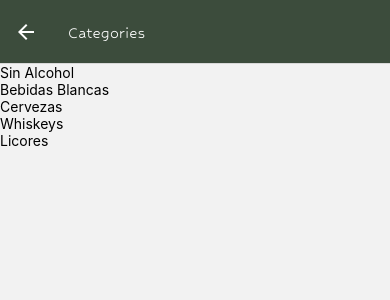
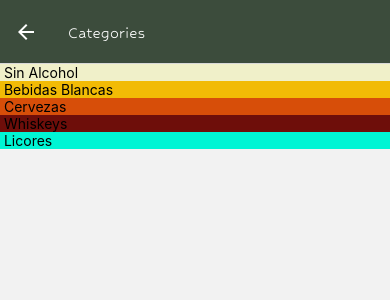
Before and after one commit to MargaritaSyd/myTab-syddall, a React Native app: screen /Categories in a window 390 px wide. Shown: the top 300 px of the page. Built offline with nearby package versions, Linux system fonts and the light colour scheme.

Commit message:
Categories Items dynamically render

```diff
--- /dev/null
+++ b/components/CategoriesItems.js
@@ -0,0 +1,26 @@
+import React from "react";
+import { View, TouchableOpacity, Text} from 'react-native';
+import styles from "./AddItems/styles";
+import Colors from "../constants/Colors";
+
+function CategoriesItems({item , onSelected}){
+
+    return(
+        <View>
+            <TouchableOpacity
+            style={{backgroundColor: item.color}}
+            onPress={() => onSelected(item)}
+            >
+                <View>
+                    <Text> {item.title}</Text>
+                </View>
+            </TouchableOpacity>
+        </View>
+
+      )
+}
+
+
+
+
+export default CategoriesItems
--- a/screen/CategoriesScreen.js
+++ b/screen/CategoriesScreen.js
@@ -2,15 +2,21 @@ import React, { useState } from "react";
 import { StyleSheet, Text, View, FlatList } from 'react-native';
 import { CATEGORIES } from "../data/categories";
 import Colors from "../constants/Colors";
-
+import CategoriesItems from "../components/CategoriesItems";
 
 function CategoriesScreen(){
+
+const renderItem = ({ item }) => (
+    <CategoriesItems
+    item = {item}
+    />
+)
 
         return(
             <FlatList
                 data = {CATEGORIES}
                 keyExtractor={item => item.id}
-                renderItem={({ item })=> <View><Text>{item.title}</Text></View> }
+                renderItem={renderItem}
             />
         )
 }
```
